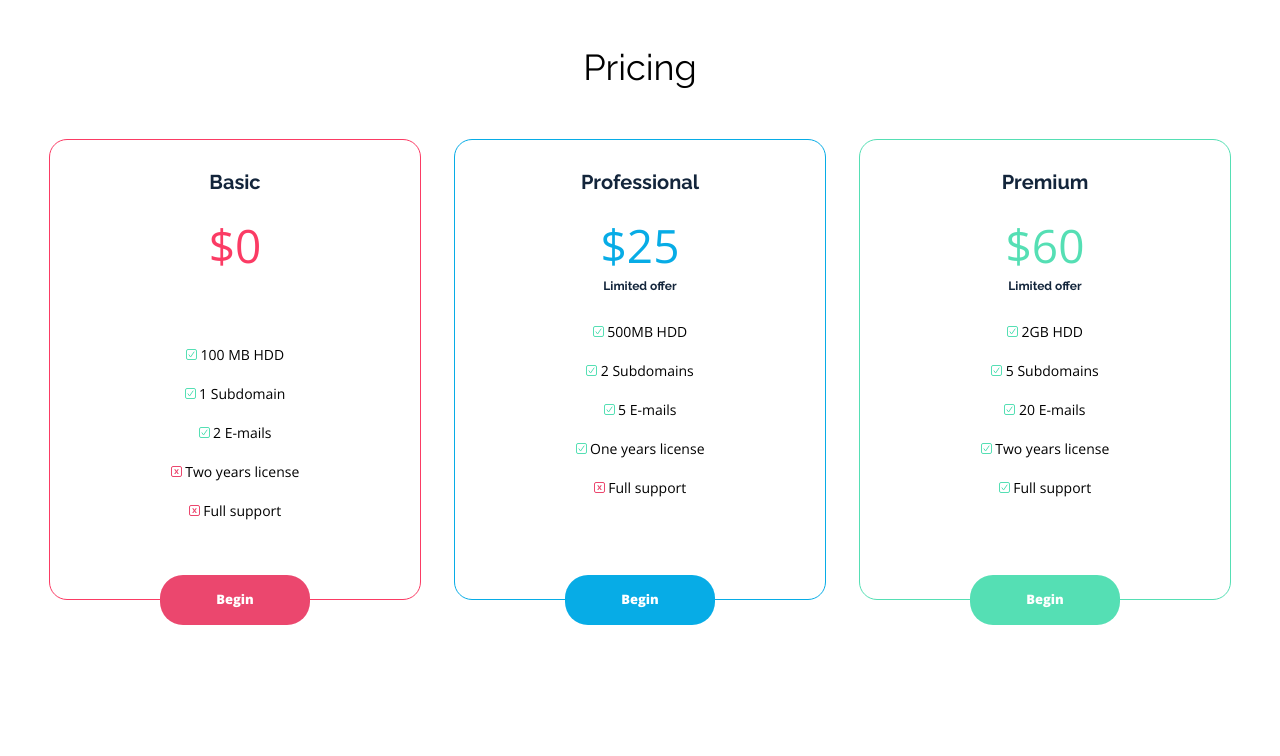
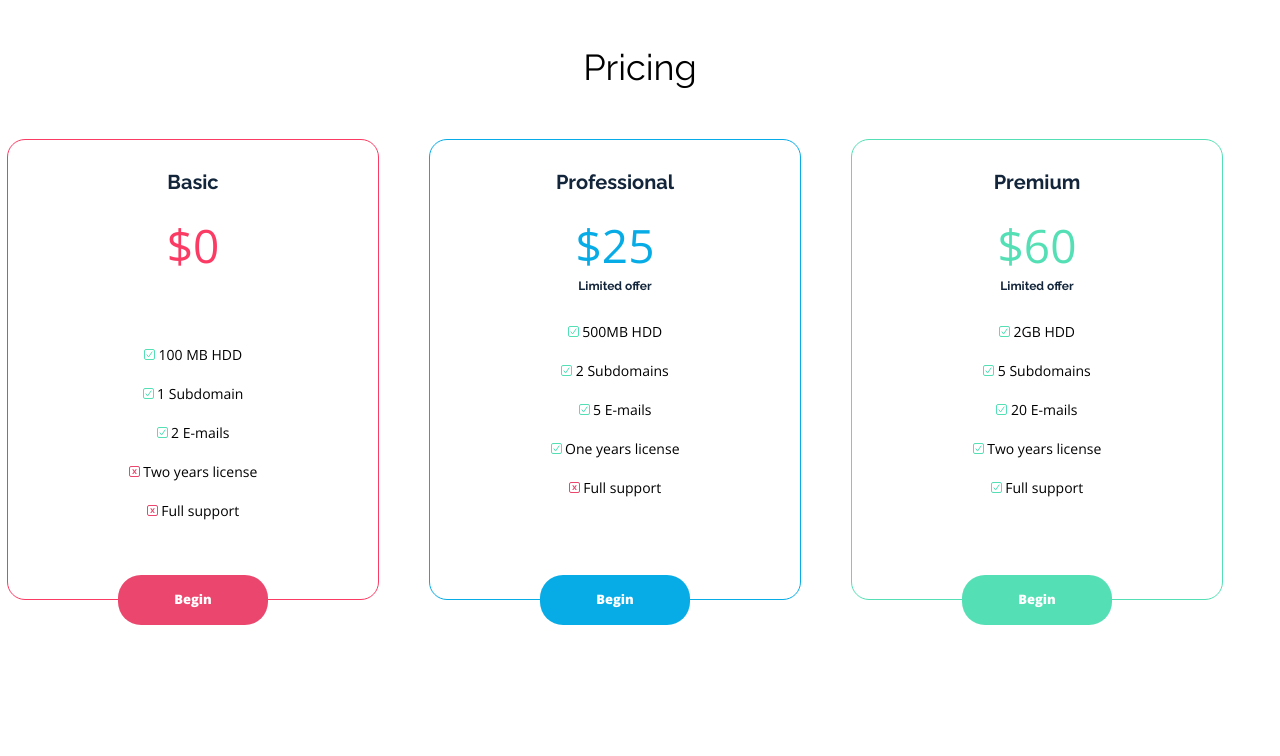
Before and after one commit to roberromero/proyectoOxygen, a plain HTML site: page index.html in a window 1280 px wide. Shown: the part 2751-3507 px from the top of the page. Drawn offline with nearby package versions, Linux system fonts and the light colour scheme.

Commit message:
Las cajas se amplian

```diff
--- a/style.css
+++ b/style.css
@@ -1125,7 +1125,7 @@ footer{
 
 .last__prices{
     flex-direction: row;
-    justify-content: space-around;
+    justify-content: center;
     margin-bottom: 60px;
 }
 
@@ -1151,14 +1151,8 @@ footer{
     font-size: 12px;
 }
 
-.last__prices-containers{
-    width: 405px;
-    height: 500px
-}
-.last__prices-basic, .last__prices-profe,
-.last__prices-premium{
-    margin: 0 auto;
-}
+
+
 
 .last__prices-basic:hover, .last__prices-profe:hover,
 .last__prices-premium:hover{
@@ -1169,8 +1163,11 @@ footer{
 .last__prices-premium-button:hover{
     box-shadow:  7px 5px 12px 1px rgba(7,172,230,0.29);
     cursor: pointer;
+    /*---------------*/
 }
-
+.last__prices-containers{
+    padding-right: 50px;
+}
 .last__pregform{
     flex-direction: row;
     justify-content: center;
@@ -1188,9 +1185,7 @@ footer{
     margin-top: 0;
     font-size: 49px;
 }
-.last__pregform-preg-text p{
-    margin-top: -5px;
-}
+
 .last__pregform-form-formu-aceptar{
     font-family: 'Open Sans';
     font-size: 12px;
@@ -1212,26 +1207,13 @@ footer{
 }
 
 
-
-
-/*TARJETAS DE PRICING*/
-.last__prices{
-    justify-content: center;
-}
-.last__prices-basic, .last__prices-profe,
-.last__prices-premium{
-    transition: width linear;
-}
-
 /*efecto de ampliar cajas*/
 .last__prices-profe:hover,
 .last__prices-premium:hover{
-    width: 405px;
-    height: 500px
+    transform: scale(1.12);
 }
 .last__prices-basic:hover{
-    width: 405px;
-    height: 500px
+    transform: scale(1.12);
 }
 
 
```
